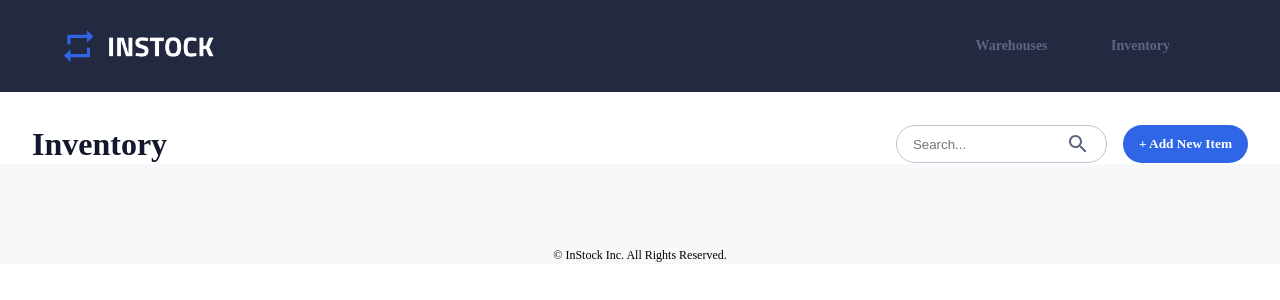
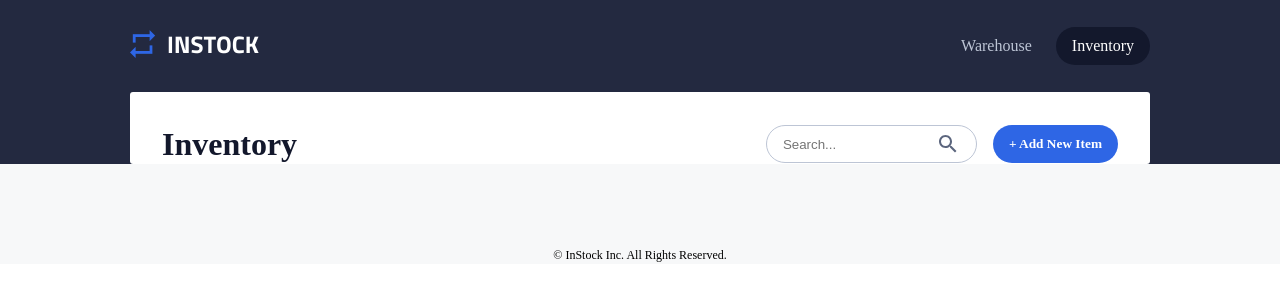
Before and after one commit to sunshineagoo17/group-four-instock, a React (Create React App) app: page /inventory in a window 1280 px wide. Shown: the top 300 px of the page. Built offline with nearby package versions, Linux system fonts and the light colour scheme; a web font is replaced by a local one.

Commit message:
added header backgroud to give a float effect on next component | replace useNavigation with Link and NavLink | added active hover css on links | reduce page-max-width for desktop to 1020px

```diff
--- a/src/components/Header/Header.js
+++ b/src/components/Header/Header.js
@@ -1,20 +1,28 @@
-import React from 'react'
+import React from 'react';
 import logo from '../../assets/images/InStock-Logo_2x.png';
 import './Header.scss';
-import { useNavigate } from 'react-router-dom';
+import { NavLink, Link } from 'react-router-dom';
 
 function Header() {
-    const navigate = useNavigate()
-  return (<>
-  <header>
-  <img className='instock-logo' onClick={()=> navigate('/')} src={logo}/>
-  <div className='button-header-container'>
-  <button className='header-button' onClick={()=> navigate('warehouse')} >Warehouses</button>
-  <button className='header-button' onClick={()=> navigate('inventory')}>Inventory</button>
-  </div>
-  </header>
+  return (
+    <header>
+      <nav className='main-nav page-max-width'>
+        <Link to='/'>
+          <img className='main-nav__logo' src={logo} alt='inStock Logo' />
+        </Link>
 
-    </> )
+        <ul className='main-nav-container'>
+          <NavLink to='/' className='main-nav-container__link btn'>
+            Warehouse
+          </NavLink>
+          <NavLink to='/inventory' className='main-nav-container__link btn'>
+            Inventory
+          </NavLink>
+        </ul>
+      </nav>
+      <div className='header-bg'></div>
+    </header>
+  );
 }
 
-export default Header
+export default Header;
--- a/src/components/Header/Header.scss
+++ b/src/components/Header/Header.scss
@@ -1,88 +1,74 @@
 @use '../../styles/partials/index' as *;
-header{
+
+header {
   width: 100%;
-    height: 136px;
   background-color: $bg-graphite;
+
+}
+.main-nav {
+  height: toRem(136);
   display: flex;
-    flex-direction: column;
+  flex-wrap: wrap;
+  justify-content: center;
   align-items: center;
-}
-.instock-logo{
-    width: 129px;
-    margin-top: 28px;
-    cursor: pointer;
-}
-.button-header-container{
-    width: 100%;
-    margin: auto;
-    display: flex;
+
+  @include for-tablet {
+    height: toRem(92);
+    flex-wrap: nowrap;
     justify-content: space-between;
   }
-.header-button:hover{
-    background-color: $pri-black;
-    text-decoration: underline solid $pri-indigo;
-    border:2px solid$pri-indigo;
-    color: #fafafa;
+  &__logo {
+    max-height: toRem(28);
+    width: 100%;
+
+    @include for-tablet {
+      flex-grow: 1;
+    }
+  }
 }
 
-.header-button{
-    width: 163px;
-    height: 36px;
-    font-family: $defaultFont;
-    font-weight: 600;
-    font-size: 13px;
-    background-color: $bg-graphite;
-    color:$sec-slate;
-    border-color:$bg-graphite;
-    border: none;
-    border-radius: 40px;
-    margin-left: 5%;
-    margin-right: 5%;
-    flex-grow: 1;
-    cursor: pointer;
+.main-nav-container {
+  width: 100%;
+  display: flex;
+  justify-content: center;
+  align-items: center;
 
+  @include for-tablet {
+    width: fit-content;
+    gap: sizeIncrement(2);
   }
 
-@include for-tablet{
-    header{
-        height: 92px;
-        flex-direction: row;
-        justify-content: space-between;
+  &__link {
+    display: flex;
+    justify-content: center;
     align-items: center;
-    }
-    .instock-logo{
-        width: 150px;
-        margin-top: 0px;
-        margin-left: 30px;
-    }
-    .button-header-container{
-        width: 30%;
-        margin: 0;
-        margin-right: 30px;
-    }
-    .header-button{
-        width: 107px;
-        height: 38px;
-        font-size: 14px;
+    color: $sec-cloud;
+    font-family: $defaultFont;
+
+    &:hover {
+      text-decoration: underline;
     }
 
+    &.active {
+      background-color: $pri-black;
+      color: $pri-white;
 
+      &:hover {
+        text-decoration: underline;
+      }
+    }
+  }
 }
 
-@include for-desktop {
-    .instock-logo{
-        margin-left: 5%;
+.header-bg{
+  background-color:$bg-graphite;
+  position: absolute;
+  top:0;
+  z-index: -1;
+  height: 200px;
+  width: 100vw;
+
+  @include for-tablet{
+    height: 186px;
   }
-    .button-header-container{
-        width: 280px;
-        margin-right: 5%;
-        justify-content:space-evenly;
-
 }
-    .header-button{
-        margin: 0;
-        flex-grow: 0;
-    }
-
-
-}
--- a/src/components/InventoryList/InventoryList.scss
+++ b/src/components/InventoryList/InventoryList.scss
@@ -1,9 +1,10 @@
 @use '../../styles/partials/index' as *;
 
 .inventory-list {
+  background-color: $pri-white;
   @include padding(side, sizeIncrement(6));
   @include padding(top, sizeIncrement(8));
-
+  border-radius: 3px;
   @include for-tablet {
     @include padding(side, sizeIncrement(8));
   }
--- a/src/styles/partials/_variables.scss
+++ b/src/styles/partials/_variables.scss
@@ -26,7 +26,7 @@ $padding-page-side-tablet: mixins.sizeIncrement(9);
     padding-right: $padding-page-side-tablet;
   }
   @include mediaquery.for-desktop {
-    max-width: 1280px;
+    max-width: 1020px;
     padding-left: 0;
     padding-right: 0;
     margin-left: auto;
```
Also changed, not shown: src/App.js (+4 -4 lines), src/pages/Inventory/Inventory.scss (line endings or trailing spaces). Lines whose indentation alone changed are shown as unchanged.
